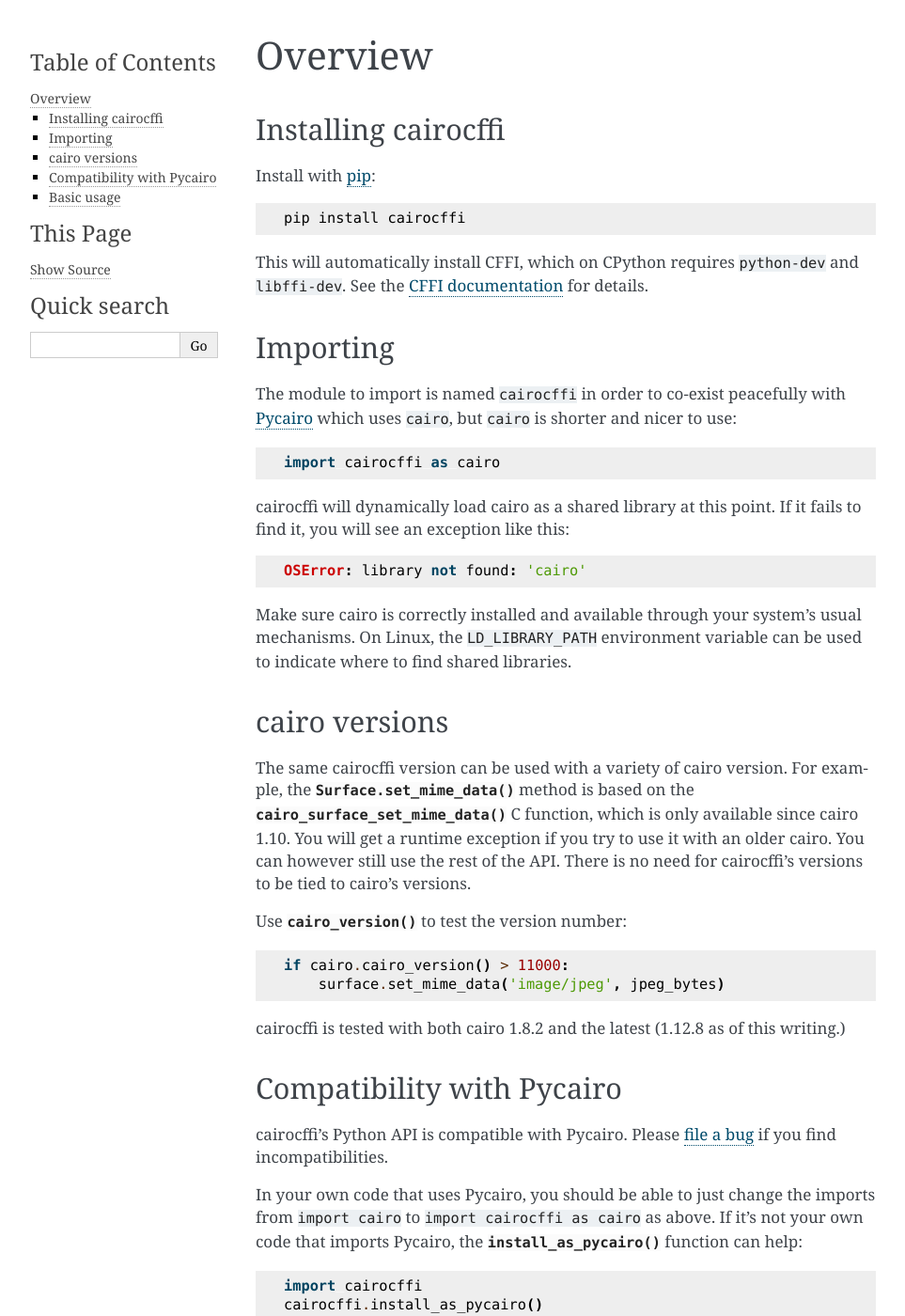
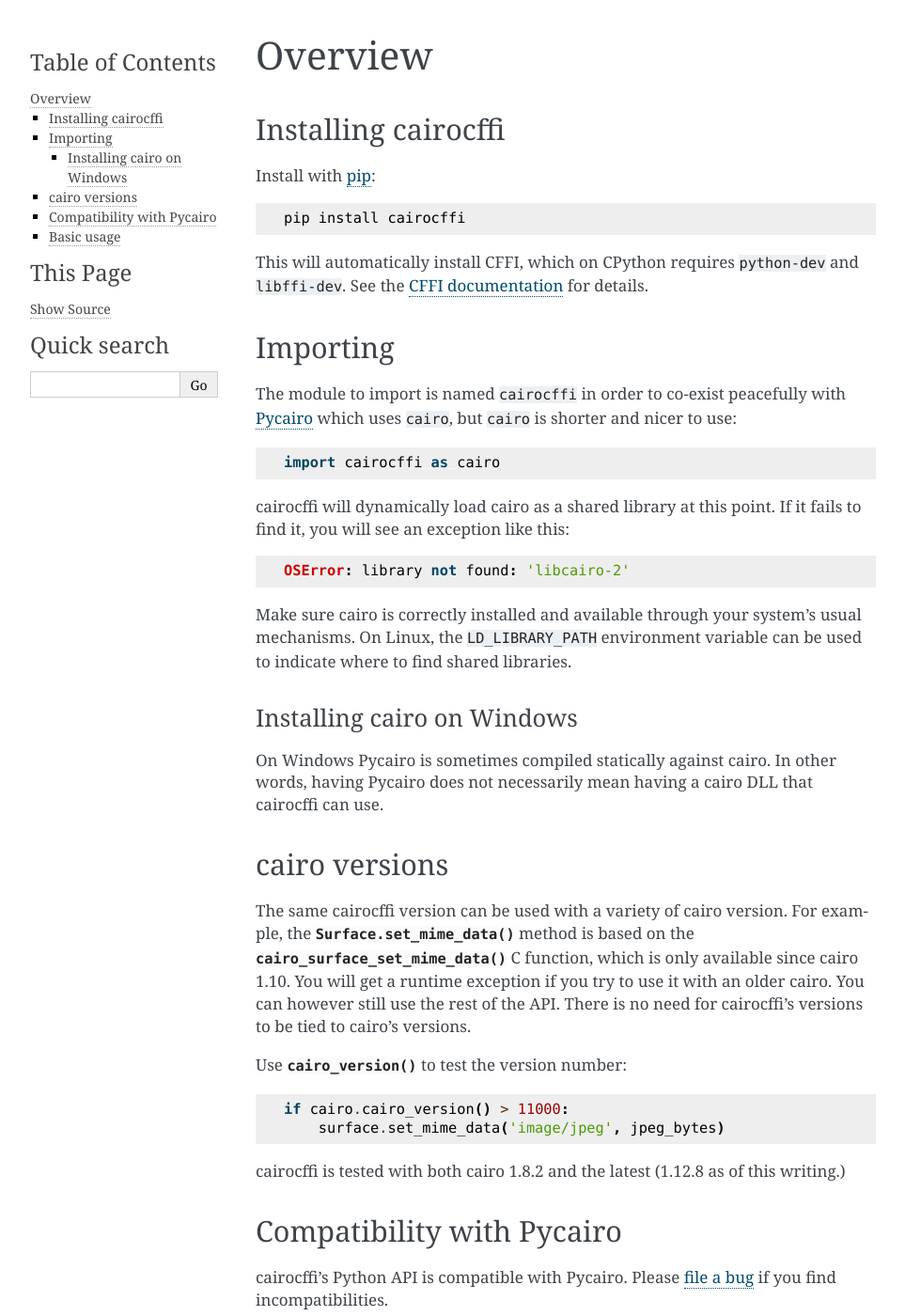
Before and after one commit to Kozea/cairocffi, a Sphinx documentation site: the page built from docs/overview.rst, in a window 1280 px wide and 1400 px high. Shown: the whole window at 94% size, without its empty margins (148-1111 px from the left). Built offline with Sphinx 7.4.7, drawn with Linux system fonts in a browser that asks for light colours.

Commit message:
WIP Windows support.

```diff
--- a/cairocffi/__init__.py
+++ b/cairocffi/__init__.py
@@ -22,7 +22,10 @@
 
 ffi = FFI()
 ffi.cdef(_CAIRO_HEADERS)
-cairo = ffi.dlopen('cairo')
+try:
+    cairo = ffi.dlopen('cairo')
+except OSError:
+    cairo = ffi.dlopen('libcairo-2')  # Alternative name on Windows.
 
 
 class CairoError(Exception):
--- a/docs/overview.rst
+++ b/docs/overview.rst
@@ -27,7 +27,7 @@
 cairocffi will dynamically load cairo as a shared library at this point.
 If it fails to find it, you will see an exception like this::
 
-    OSError: library not found: 'cairo'
+    OSError: library not found: 'libcairo-2'
 
 Make sure cairo is correctly installed and available through your system’s
 usual mechanisms.
@@ -37,6 +37,36 @@
 .. _pip: http://pip-installer.org/
 .. _CFFI documentation: http://cffi.readthedocs.org/
 .. _Pycairo: http://cairographics.org/pycairo/
+
+
+Installing cairo on Windows
+...........................
+
+On Windows Pycairo is sometimes compiled statically against cairo.
+In other words, having Pycairo does not necessarily mean having a cairo DLL
+that cairocffi can use.
+
+
+.. TODO: decide what to recommend to install cairo
+
+    http://ftp.gnome.org/pub/GNOME/binaries/win32/pygtk/2.24/
+    PyGTK all-in-one
+        Has installer
+        cairo 1.8.10
+        32-bit only
+
+    http://www.gtk.org/download/
+    GTK all-in-one
+        No installer
+            unzip + add bin to PATH
+        cairo 1.10.0
+        32 or 64-bit
+        Minimal DLLs:
+            libcairo-2.dll
+            libfontconfig-1.dll
+            freetype6.dll
+            libpng14-14.dll
+            zlib1.dll
 
 
 cairo versions
```
